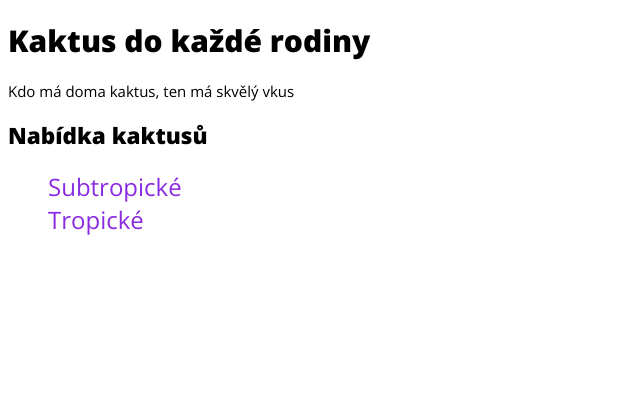
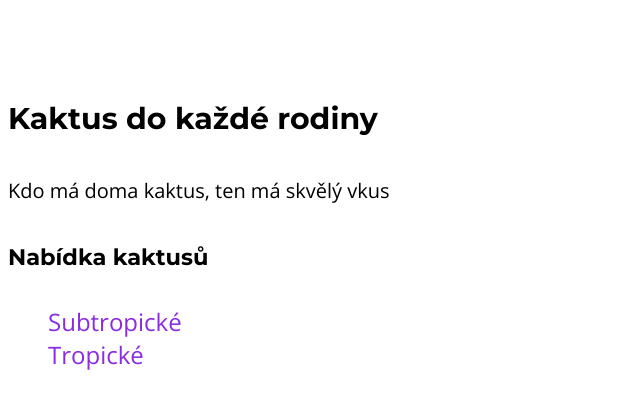
Before and after one commit to PajaCzechita/kaktusy, a plain HTML site: page index.html in a window 1280 px wide. Shown: the whole page, without its empty margins (0-640 px from the left). Drawn offline with nearby package versions, Linux system fonts and the light colour scheme.

Commit message:
Změna písma

```diff
--- a/style.css
+++ b/style.css
@@ -1,5 +1,5 @@
 @import url('https://fonts.googleapis.com/css2?family=Open+Sans:wght@400;800&display=swap');
-
+@import url('https://fonts.googleapis.com/css2?family=Montserrat:wght@400;500;700&display=swap');
 * {
   box-sizing: border-box;
 }
@@ -11,9 +11,20 @@ html {
 
 h1 {
   font-weight: 800;
+  font-family: 'Montserrat', sans-serif;
+}
+
+p{
+  font-size: 20px;
+}
+h2{
+  font-family: 'Montserrat', sans-serif;
 }
 
 .banner {
+  display: flex;
+  flex-direction: column;
+  justify-content: center;
   height: 450px;
   background-image: url('img/cactus.jpg');
   background-size: cover;
```
